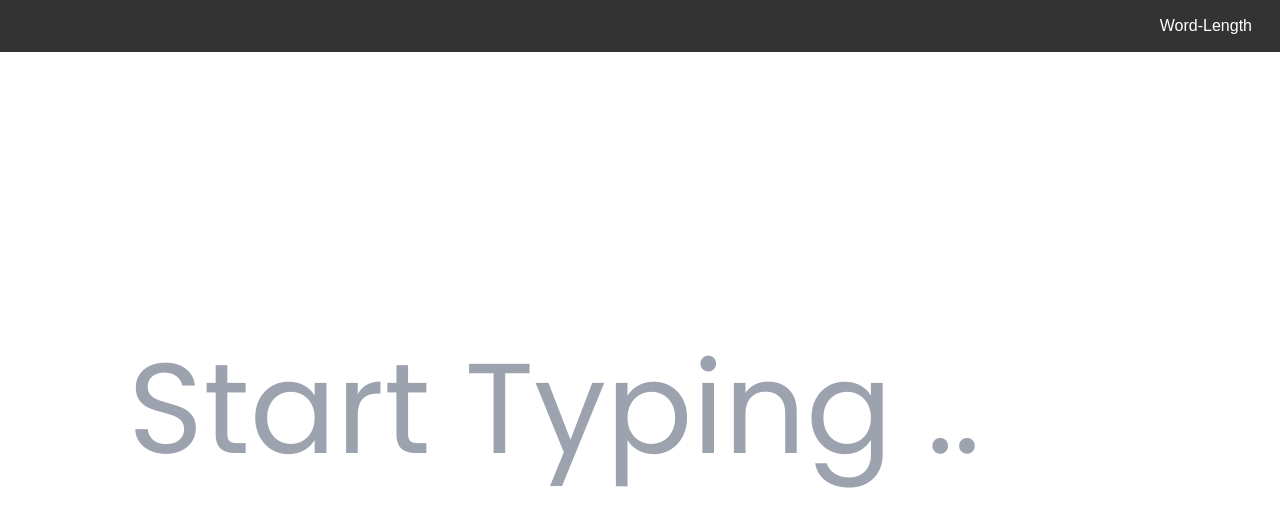
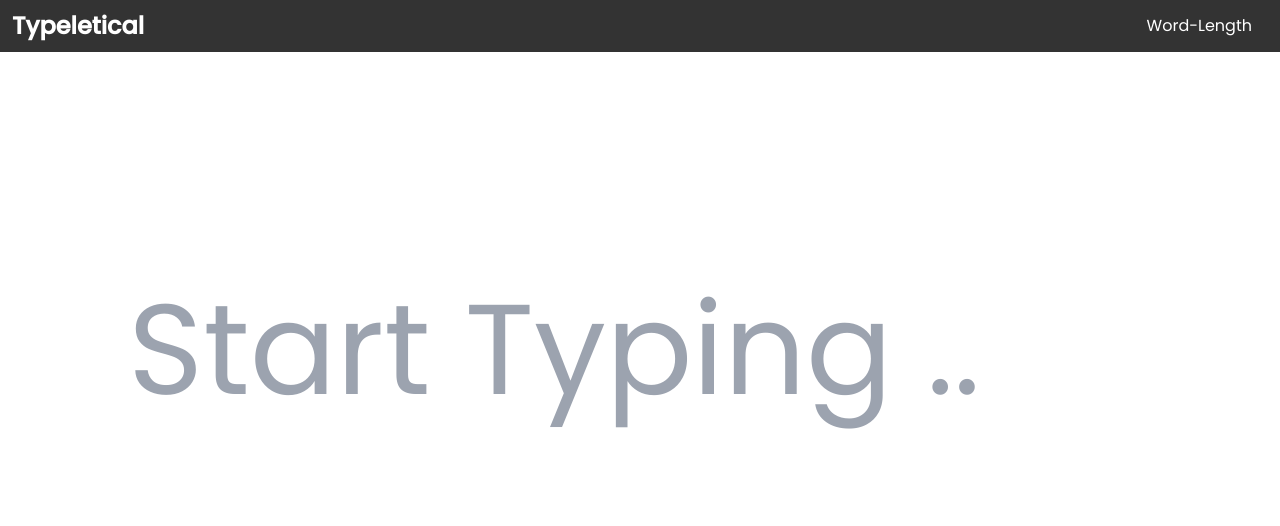
Before and after one commit to parthpanchal123/Typeletical, a website built with Vite: page index.html in a window 1280 px wide. Built offline with nearby package versions, Linux system fonts and the light colour scheme; no server answers; some icons are missing.

Commit message:
Added Title Navbar and some css fixes

```diff
--- a/index.html
+++ b/index.html
@@ -15,6 +15,10 @@
   </head>
   <body>
     <div class="navbar">
+      <div class="navbar-container">
+        <!-- <img src="logo.svg" alt="Typeletical Logo" /> -->
+        <span id="title"> Typeletical</span>
+
         <div class="dropdown">
           <button class="dropbtn" id="dropBtn">
             Word-Length
@@ -24,6 +28,7 @@
             <li><button id="length_1">2-5</button></li>
             <li><button id="length_2">5-8</button></li>
             <li><button id="length_3">More than 8</button></li>
+          </div>
         </div>
       </div>
     </div>
--- a/main.js
+++ b/main.js
@@ -51,10 +51,11 @@ const toggleLoading = () => {
   }
 })();
 
-const renderWordsToDom = () => {
-
+const renderWordsToDom =  () => {
   if (filterOption === 1) {
-    filteredWords = words.filter((word) => word.length >= 2 && word.length <= 5);
+    filteredWords = words.filter(
+      (word) => word.length >= 2 && word.length <= 5
+    );
     document.getElementById("dropBtn").innerText = ">=2 <=5 characters";
   } else if (filterOption === 2) {
     filteredWords = words.filter((word) => word.length > 5 && word.length <= 8);
@@ -78,7 +79,6 @@ const renderWordsToDom = () => {
       wordElement.id = word;
       wordsDiv.appendChild(wordElement);
     });
-
   } else {
     // Display the words
     words.forEach((word) => {
@@ -88,9 +88,7 @@ const renderWordsToDom = () => {
       wordElement.id = word;
       wordsDiv.appendChild(wordElement);
     });
-
   }
-
 };
 
 const updateScore = (len) => {
@@ -107,7 +105,10 @@ textInput.addEventListener("input", async (event) => {
     filteredWords = words;
   }
 
-  if (enteredWords[enteredWords.length - 1] === filteredWords[filteredWords.length - 1]) {
+  if (
+    enteredWords[enteredWords.length - 1] ===
+    filteredWords[filteredWords.length - 1]
+  ) {
     wordsDiv.innerHTML = "";
     currentIndex = 0;
     textInput.value = "";
@@ -126,25 +127,35 @@ textInput.addEventListener("input", async (event) => {
 });
 
 length_1.addEventListener("click", () => {
-
+  if (filterOption === 1) {
+    return;
+  }
   filterOption = 1;
   currentIndex = 0;
   filteredWords = words.filter((word) => word.length >= 2 && word.length <= 5);
   renderWordsToDom();
 });
 length_2.addEventListener("click", () => {
+  if (filterOption === 2) {
+    return;
+  }
+
   filterOption = 2;
   currentIndex = 0;
   filteredWords = words.filter((word) => word.length > 5 && word.length <= 8);
   renderWordsToDom();
 });
 length_3.addEventListener("click", () => {
+  if (filterOption === 3) {
+    return;
+  }
+
   filterOption = 3;
   currentIndex = 0;
   filteredWords = words.filter((word) => word.length > 8);
   renderWordsToDom();
 });
 
-window.addEventListener("selectstart", function(e) {
+window.addEventListener("selectstart", function (e) {
   e.preventDefault();
 });
--- a/style.css
+++ b/style.css
@@ -5,6 +5,7 @@
 html {
   height: 100vh;
   width: 100vw;
+  font-family: "Poppins", sans-serif;
 }
 
 body {
@@ -13,8 +14,9 @@ body {
   width: 100vw;
   height: 100vh;
   box-sizing: border-box;
+  overflow-y: scroll;
+  overflow-x: hidden;
   font-family: "Poppins", sans-serif;
-  overflow: scroll;
 }
 
 #container {
@@ -24,7 +26,7 @@ body {
   flex-direction: column;
   justify-content: center;
   align-items: center;
-  margin-top:2%;
+  margin-top: 2%;
 }
 
 #container > div {
@@ -34,7 +36,7 @@ body {
 #wordsDiv {
   display: inline-flex;
   flex-wrap: wrap;
-  margin:10px;
+  margin: 10%;
 }
 
 #wordsDiv > p {
@@ -178,9 +180,21 @@ body {
   overflow: hidden;
   background-color: #333;
   font-family: Arial;
-  width: 100vw;
+  max-width: 100vw;
   /* height:70px; */
   margin-top: 0px;
+  font-family: "Poppins", sans-serif;
+}
+
+.navbar-container {
+  display: flex;
+  flex-direction: row;
+  justify-content: space-between;
+  align-items: center;
+  color: white;
+  /* padding-left:10px; */
+  /* padding-right:10px; */
+  /* padding: 15px; */
 }
 
 /* Links inside the navbar */
@@ -197,7 +211,7 @@ body {
 .dropdown {
   float: right;
   overflow: hidden;
-  margin-right:12px;
+  margin-right: 12px;
 }
 
 /* Dropdown button */
@@ -273,3 +287,9 @@ body {
 .dropdown:hover .dropdown-content {
   display: block;
 }
+
+#title {
+  font-size: 1.5em;
+  font-weight: bold;
+  margin-left: 12px;
+}
```
Lines whose indentation alone changed are shown as unchanged.
